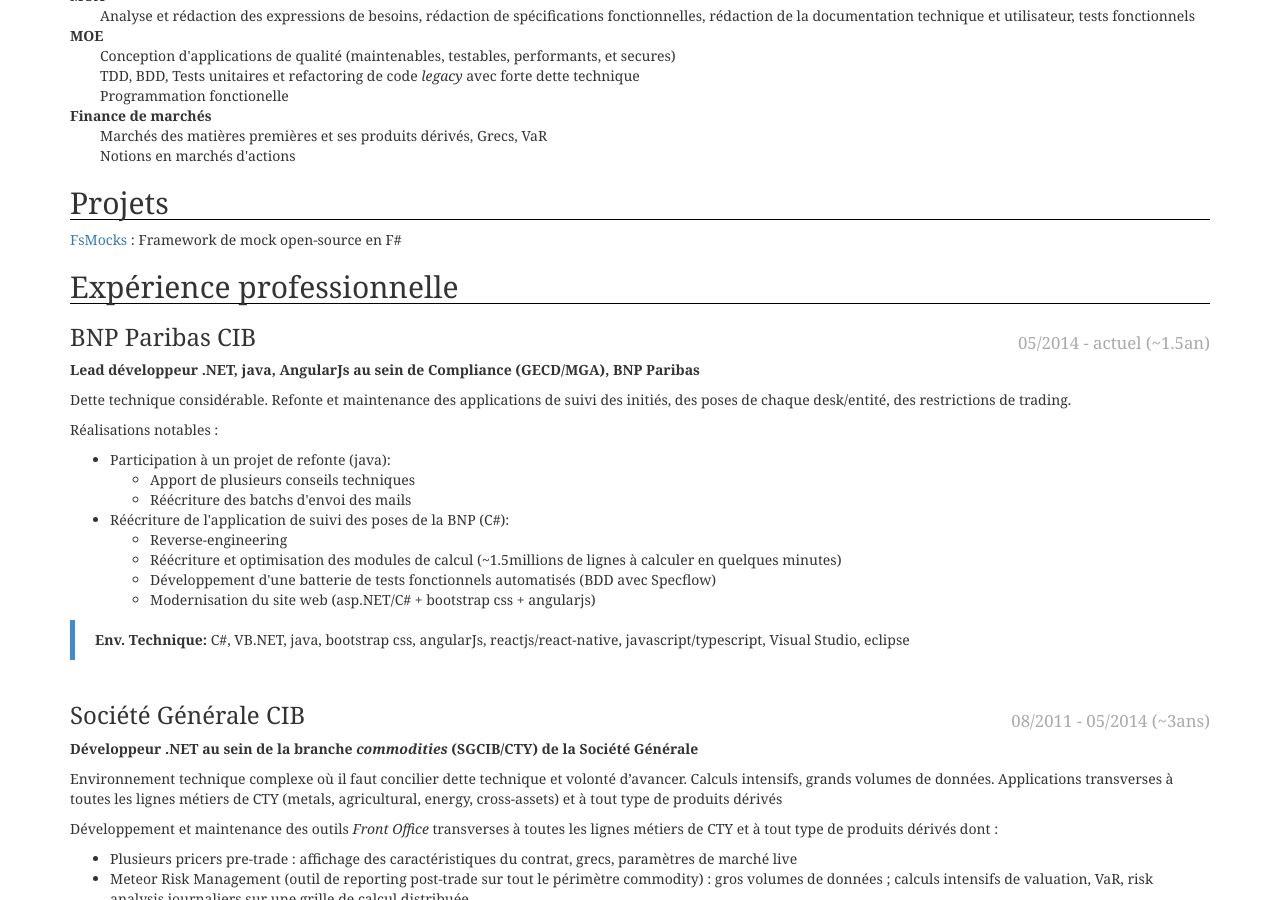
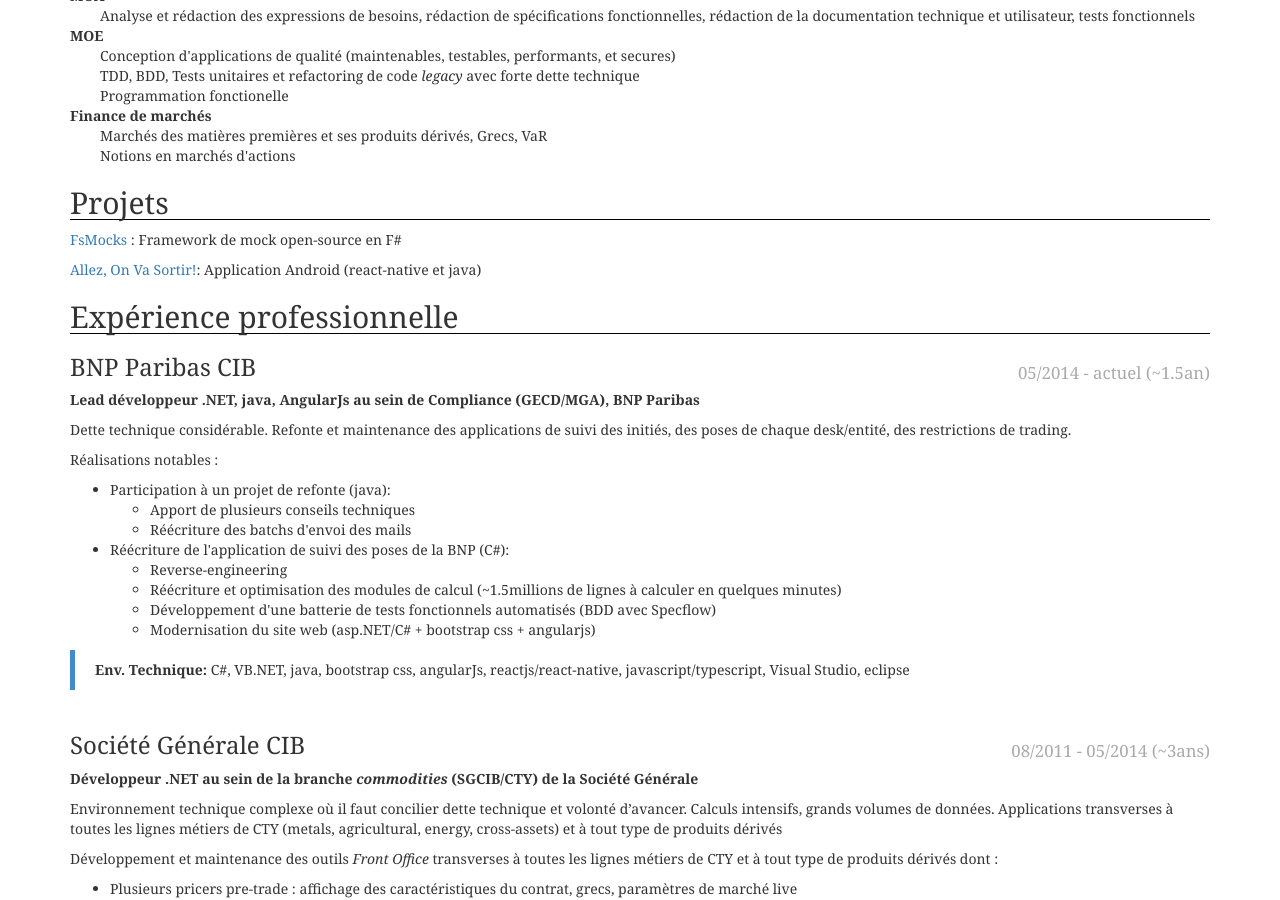
Before and after one commit to andriniaina/andriniaina.github.io, a Jekyll site: the page cv/cv.html, which Jekyll copies as it is, in a window 1280 px wide and 900 px high, scrolled down 803 px. Built offline with Jekyll 4.4.1, drawn with Linux system fonts in a browser that asks for light colours.

Commit message:
exemple de projet react-native

```diff
--- a/cv/cv.html
+++ b/cv/cv.html
@@ -92,6 +92,7 @@
 </dl>
 <h2 id="projets">Projets</h2>
 <p><a href="https://github.com/andriniaina/FsMocks">FsMocks</a> : Framework de mock open-source en F#</p>
+<p><a href="https://play.google.com/store/apps/details?id=com.andri_onvasortir_react">Allez, On Va Sortir!</a>: Application Android (react-native et java)</p>
 <h2 id="expérience-professionnelle">Expérience professionnelle</h2>
 <h3>
 <div class="duree_offset">
--- a/cv/cv.markdown
+++ b/cv/cv.markdown
@@ -78,7 +78,10 @@
 : Notions en marchés d'actions
 
 ## Projets
+
 [FsMocks](https://github.com/andriniaina/FsMocks) : Framework de mock open-source en F#
+
+[Allez, On Va Sortir!](https://play.google.com/store/apps/details?id=com.andri_onvasortir_react): Application Android (react-native et java)
 
 ## Expérience professionnelle
 
```
